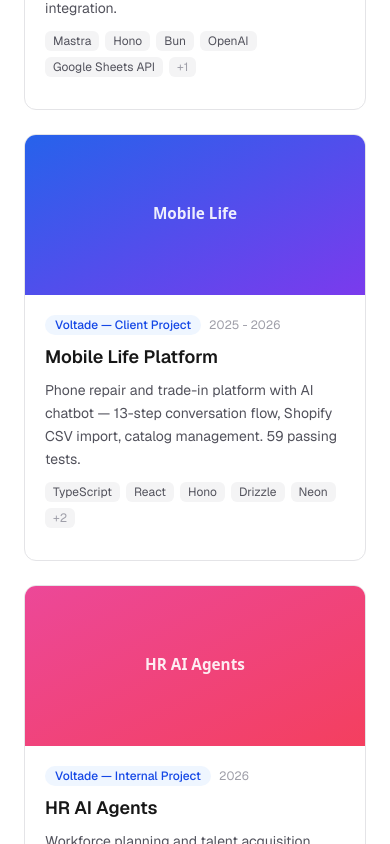
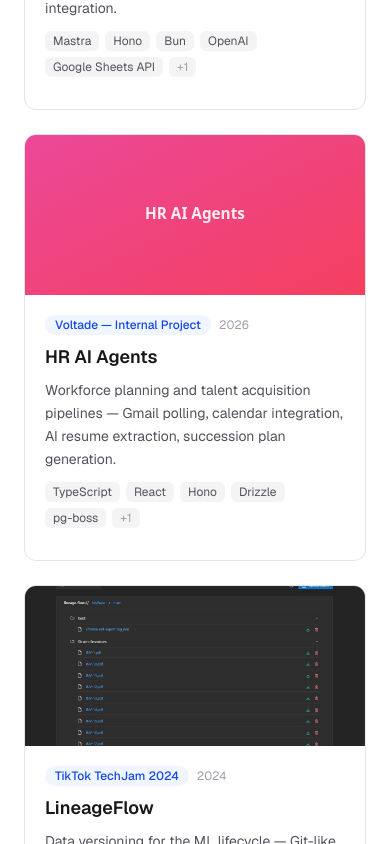
Before and after one commit to WangYuTengg/Portfolio, a Next.js app: page / in a window 390 px wide. Shown: the part 5100-5944 px from the top of the page. Built offline with nearby package versions, Linux system fonts and the light colour scheme.

Commit message:
chore: remove Mobile Life project from portfolio
Co-Authored-By: Claude Opus 4.6 (1M context) <noreply@anthropic.com>

```diff
--- a/src/data/portfolio.ts
+++ b/src/data/portfolio.ts
@@ -116,17 +116,6 @@ export const projects: Project[] = [
     period: "2025 - 2026",
   },
   {
-    slug: "mobile-life",
-    title: "Mobile Life Platform",
-    description:
-      "Phone repair and trade-in platform with AI chatbot — 13-step conversation flow, Shopify CSV import, catalog management. 59 passing tests.",
-    tags: ["TypeScript", "React", "Hono", "Drizzle", "Neon", "OpenAI", "WhatsApp API"],
-    image: "/projects/mobilelife.svg",
-    category: "work",
-    context: "Voltade — Client Project",
-    period: "2025 - 2026",
-  },
-  {
     slug: "hr-ai-agents",
     title: "HR AI Agents",
     description:
```
Also changed, not shown: public/projects/mobilelife.svg (deleted).
